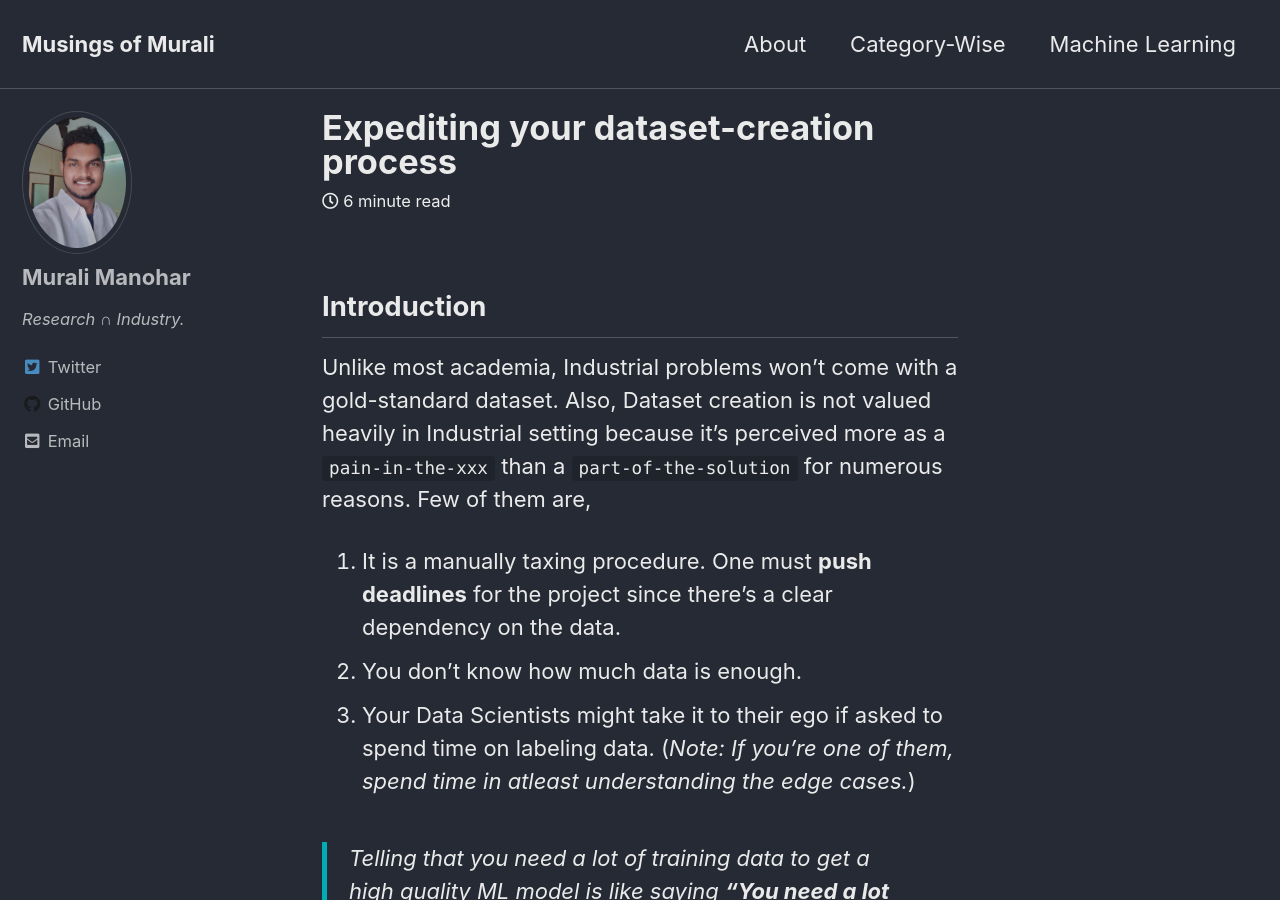
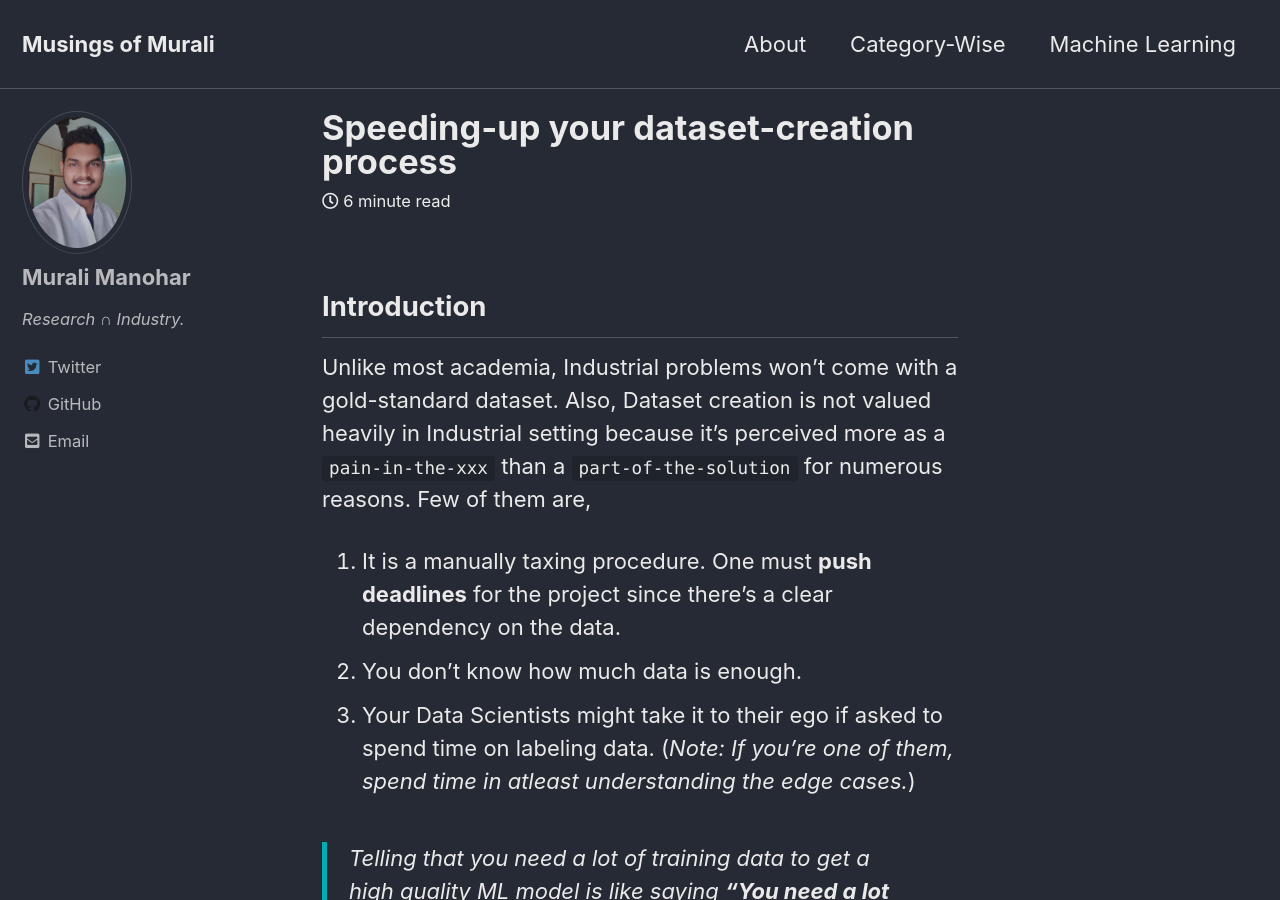
Before and after one commit to gitlost-murali/blogs, a Jekyll site: the page built from _posts/2020-09-06-labelling-your-data.md, in a window 1280 px wide and 900 px high. Built offline with Jekyll 4.4.1, drawn with Linux system fonts in a browser that asks for light colours; cached includes are drawn as plain includes; comment, search, counter and statistics services are not loaded.

Commit message:
Title changed: _posts/2020-09-06-labelling-your-data.md: From Expediting to Speeding-up

```diff
--- a/_posts/2020-09-06-labelling-your-data.md
+++ b/_posts/2020-09-06-labelling-your-data.md
@@ -1,6 +1,6 @@
 ---
-title: "Expediting your dataset-creation process"
-excerpt: "Talks about building a dataset from scratch and a few tricks to consider."
+title: "Speeding-up your dataset-creation process"
+excerpt: "Talks about building a dataset from scratch and offers a few tricks to speed-up the process"
 tags: [Engineering, Tooling, Dataset creation, Annotation, Machine Learning, Deep Learning]
 mathjax: true
 categories: tooling annotation
```
